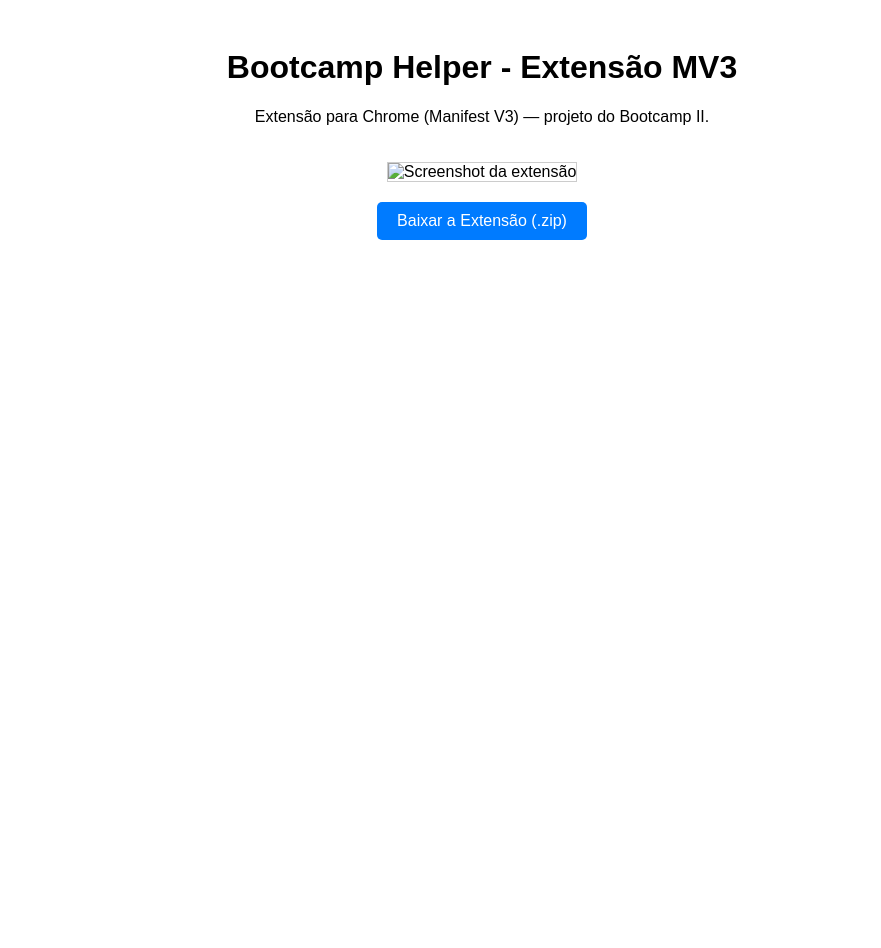
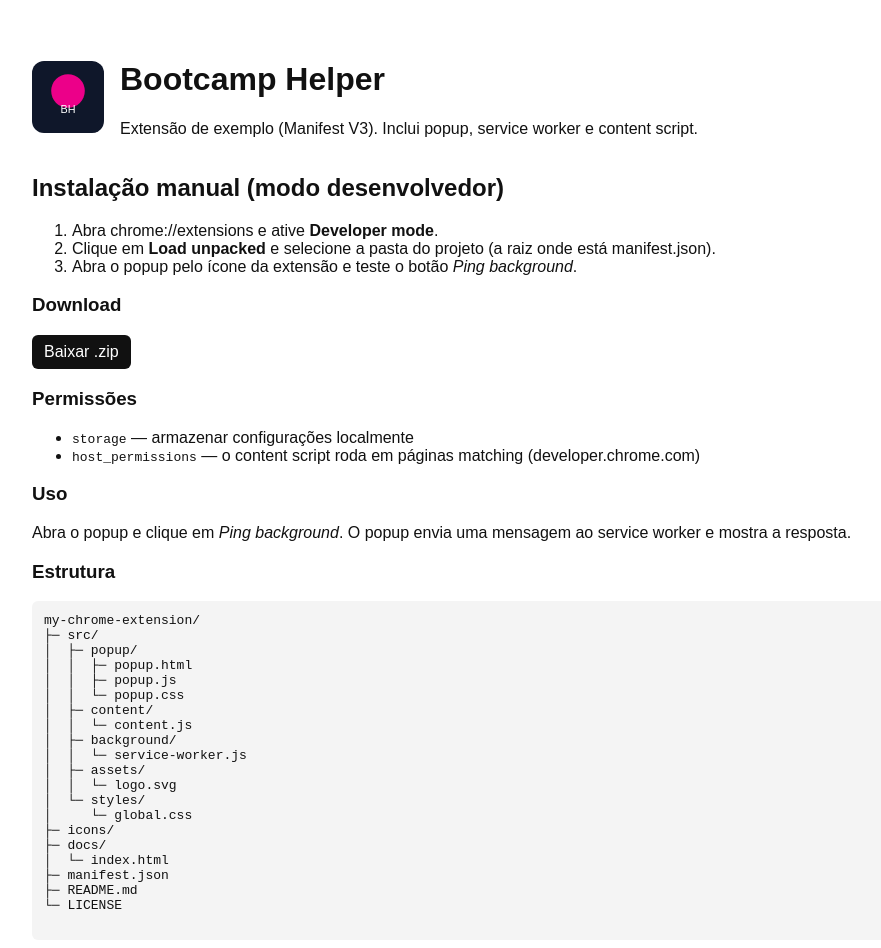
Before and after one commit to VitorPF01/bootcamp2-chrome-ext-VitorPF01, a browser extension: page extensao/docs/index.html in a window 1280 px wide. Shown: the whole page, without its empty margins (158-1039 px from the left). Before the commit the page ends 800 px from the top, so only its background shows below. Drawn offline with Linux system fonts and the light colour scheme.

Commit message:
Add files via upload

```diff
--- a/extensao/docs/index.html
+++ b/extensao/docs/index.html
@@ -1,19 +1,71 @@
-<!DOCTYPE html>
-<html lang="pt-br">
+<!doctype html>
+<html lang="pt-BR">
 <head>
-    <meta charset="UTF-8">
-    <title>Bootcamp Helper - Extensão para Chrome</title>
-    <style>
-        body { font-family: sans-serif; text-align: center; padding: 20px; }
-        img { max-width: 80%; border: 1px solid #ccc; margin-top: 20px; }
-        a { display: inline-block; margin-top: 20px; padding: 10px 20px; background-color: #007bff; color: white; text-decoration: none; border-radius: 5px; }
-    </style>
+<meta charset="utf-8"/>
+<meta name="viewport" content="width=device-width,initial-scale=1"/>
+<title>Bootcamp Helper — Extensão MV3</title>
+<style>
+  body{font-family: Arial, Helvetica, sans-serif; max-width:900px;margin:40px auto;color:#111}
+  header{display:flex;gap:16px;align-items:center}
+  img{width:72px;height:72px}
+  pre{background:#f4f4f4;padding:12px;border-radius:6px;overflow:auto}
+  .actions a{display:inline-block;margin-right:8px;padding:8px 12px;background:#111;color:#fff;border-radius:6px;text-decoration:none}
+</style>
 </head>
 <body>
-    <h1>Bootcamp Helper - Extensão MV3</h1>
-    <p>Extensão para Chrome (Manifest V3) — projeto do Bootcamp II.</p>
-    <img src="screenshot.png" alt="Screenshot da extensão">
-    <br>
-    <a href="https://github.com/alexandren18/bootcamp2-chrome-ext-alexandren18/releases">Baixar a Extensão (.zip)</a>
+<header>
+  <img src="../src/assets/logo.svg" alt="logo">
+  <div>
+    <h1>Bootcamp Helper</h1>
+    <p>Extensão de exemplo (Manifest V3). Inclui popup, service worker e content script.</p>
+  </div>
+</header>
+
+<section>
+  <h2>Instalação manual (modo desenvolvedor)</h2>
+  <ol>
+    <li>Abra chrome://extensions e ative <strong>Developer mode</strong>.</li>
+    <li>Clique em <strong>Load unpacked</strong> e selecione a pasta do projeto (a raiz onde está manifest.json).</li>
+    <li>Abra o popup pelo ícone da extensão e teste o botão <em>Ping background</em>.</li>
+  </ol>
+
+  <h3>Download</h3>
+  <p class="actions">
+    <a href="../my-chrome-extension.zip" download>Baixar .zip</a>
+  </p>
+
+  <h3>Permissões</h3>
+  <ul>
+    <li><code>storage</code> — armazenar configurações localmente</li>
+    <li><code>host_permissions</code> — o content script roda em páginas matching (developer.chrome.com)</li>
+  </ul>
+
+  <h3>Uso</h3>
+  <p>Abra o popup e clique em <em>Ping background</em>. O popup envia uma mensagem ao service worker e mostra a resposta.</p>
+
+  <h3>Estrutura</h3>
+  <pre>
+my-chrome-extension/
+├─ src/
+│  ├─ popup/
+│  │  ├─ popup.html
+│  │  ├─ popup.js
+│  │  └─ popup.css
+│  ├─ content/
+│  │  └─ content.js
+│  ├─ background/
+│  │  └─ service-worker.js
+│  ├─ assets/
+│  │  └─ logo.svg
+│  └─ styles/
+│     └─ global.css
+├─ icons/
+├─ docs/
+│  └─ index.html
+├─ manifest.json
+├─ README.md
+└─ LICENSE
+  </pre>
+</section>
 </body>
 </html>
```
